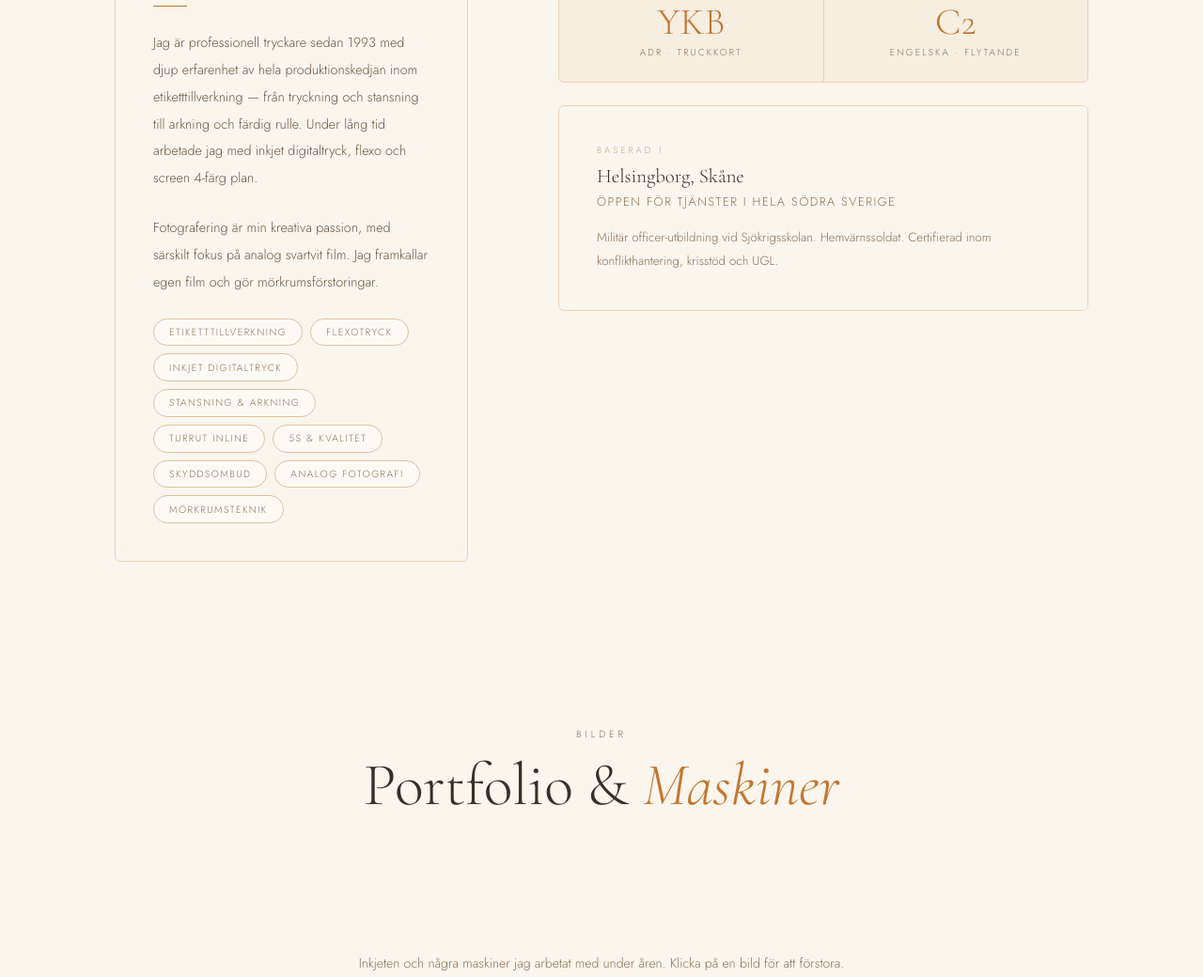
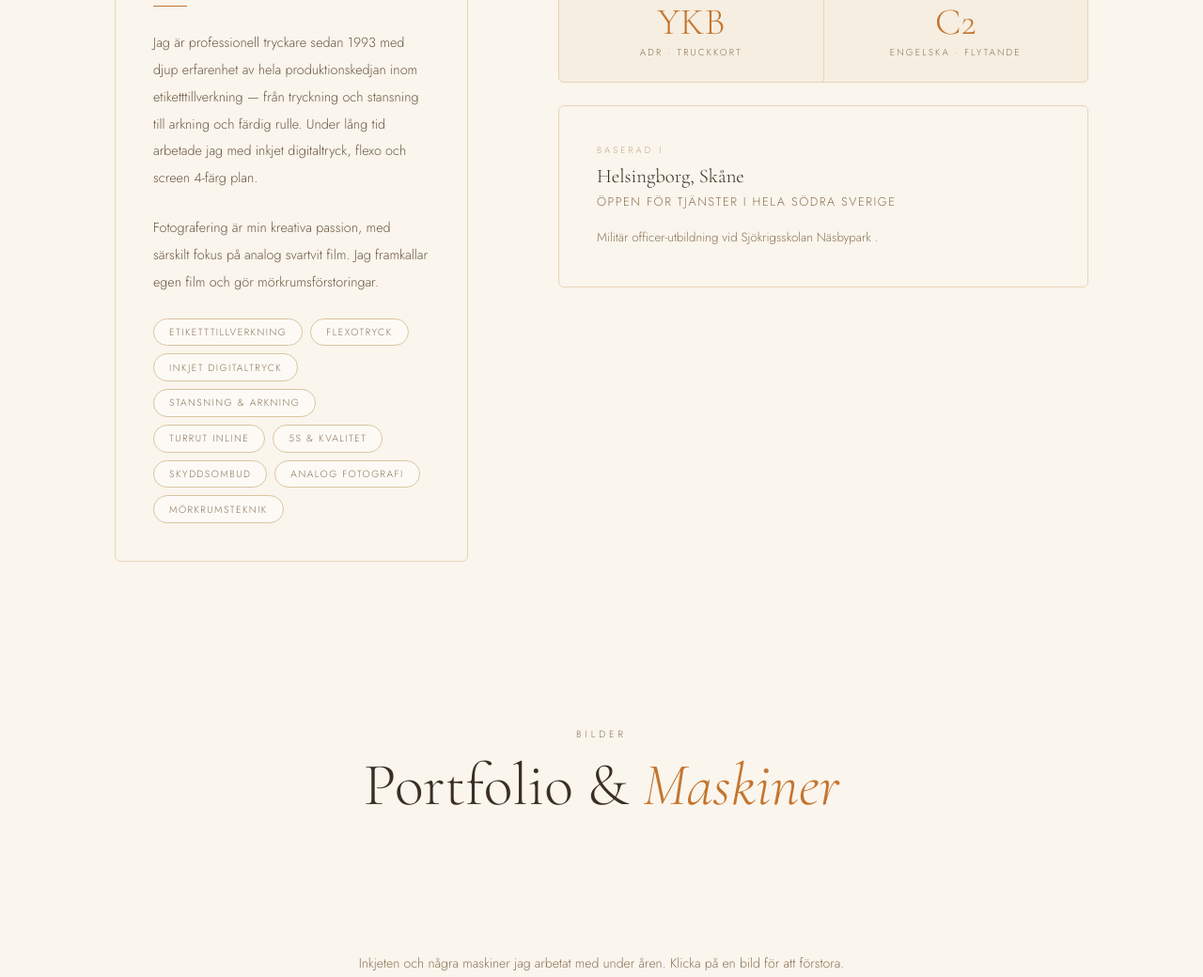
Before and after one commit to martinbjk/MartinBjorckweb, a plain HTML site: page index.html in a window 1280 px wide. Shown: the part 1280-2320 px from the top of the page at 94% size. Drawn offline with nearby package versions, Linux system fonts and the light colour scheme.

Commit message:
Update description in about section of index.html

```diff
--- a/index.html
+++ b/index.html
@@ -293,7 +293,7 @@
       <div class="about-label">Baserad i</div>
       <div class="about-name" style="font-size:1.3rem">Helsingborg, Skåne</div>
       <div class="about-role" style="margin-bottom:1rem">Öppen för tjänster i hela södra Sverige</div>
-      <p style="font-size:.83rem;line-height:1.9;color:var(--s2)">Militär officer-utbildning vid Sjökrigsskolan. Hemvärnssoldat. Certifierad inom konflikthantering, krisstöd och UGL.</p>
+      <p style="font-size:.83rem;line-height:1.9;color:var(--s2)">Militär officer-utbildning vid Sjökrigsskolan Näsbypark .</p>
     </div>
   </div>
 </div>
```
